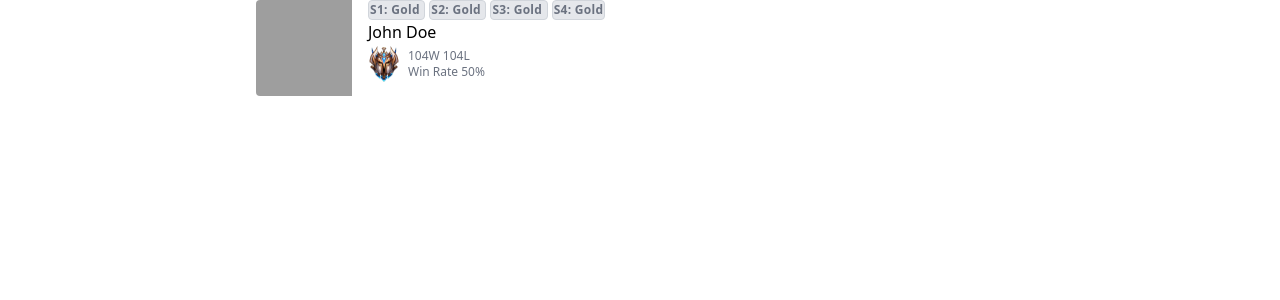
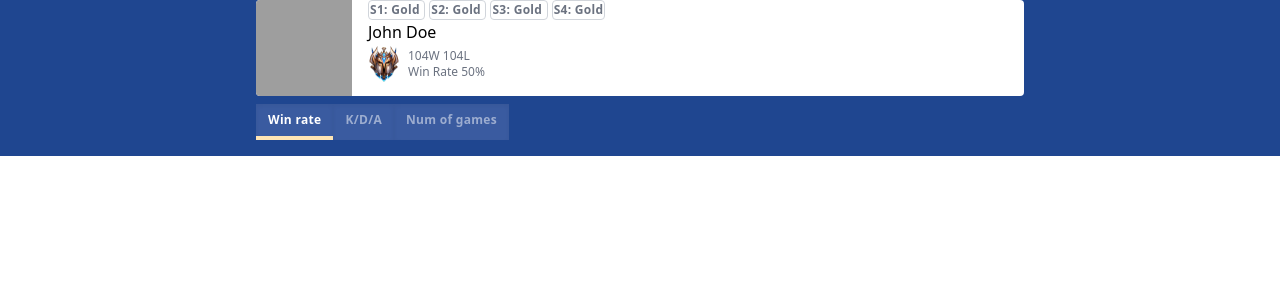
Before and after one commit to JosephComputerScience/UCSA-UI, a Next.js app: page / in a window 1280 px wide. Shown: the top 300 px of the page. Built offline with nearby package versions, Linux system fonts and the light colour scheme; grey boxes are pictures that could not be loaded.

Commit message:
nav bar no functionality (#26)
Co-authored-by: JosephNgNebuCorp <joseph.nguyen@nebucorp.com>

```diff
--- /dev/null
+++ b/src/components/Nav/index.tsx
@@ -0,0 +1,68 @@
+// external imports
+import classnames from 'classnames';
+import { FC } from 'react';
+// types
+import { StylingType } from '../../models/types';
+
+export type ItemType = {
+  key: string;
+  label: string;
+};
+
+interface NavType extends StylingType {
+  items: ItemType[];
+  onClick: (item: ItemType) => void;
+  activeItemKey: string;
+  borderColorClass?: string;
+}
+
+interface NavItemType extends StylingType {
+  item: ItemType;
+  onClick: (item: ItemType) => void;
+}
+
+const NavItem: FC<NavItemType> = ({ className, style, item, onClick }) => {
+  const { label } = item;
+  return (
+    <div
+      className={`text-xs font-semibold tracking-wide py-2 px-3 shadow-inner w-fit bg-secondary ${className}`}
+      style={style}
+    >
+      <p
+        className='hover:text-white cursor-pointer'
+        onClick={() => onClick(item)}
+      >
+        {label}
+      </p>
+    </div>
+  );
+};
+
+export const Nav: FC<NavType> = ({
+  items,
+  onClick,
+  activeItemKey,
+  borderColorClass,
+}) => {
+  const borderColor = borderColorClass || 'border-b-quaternary';
+  return (
+    <div className='flex mb-4'>
+      {items.map((item, index) => {
+        const { key } = item;
+        const isActive = activeItemKey === key;
+        return (
+          <NavItem
+            className={classnames(`${activeItemKey === key && borderColor}`, {
+              'border-b-4': isActive,
+              'text-white': isActive,
+              'text-white/50': !isActive,
+            })}
+            key={`nav${index}${Math.floor(Math.random() * 1000)}`}
+            item={item}
+            onClick={onClick}
+          />
+        );
+      })}
+    </div>
+  );
+};
--- a/src/components/SummonerDetail/index.tsx
+++ b/src/components/SummonerDetail/index.tsx
@@ -37,7 +37,7 @@ export const SummonerDetail: FC<SummonerDetail> = ({ className }) => {
             <div
               key={index}
               className={classnames(
-                'rounded p-px border border-gray-300 bg-gray-200 text-gray-500',
+                'rounded p-px border border-gray-300 bg-white text-gray-500',
                 {
                   'ml-1': index !== 0,
                 }
--- a/src/pages/index.tsx
+++ b/src/pages/index.tsx
@@ -1,16 +1,31 @@
 // external imports
+import { useState } from 'react';
 import type { NextPage } from 'next';
 // local imports
 import { Page, PageContent } from '../components/layout';
+import { Nav, ItemType } from '../components/Nav';
 import { SummonerDetail } from '../components/SummonerDetail';
 // import fullConfig from '../../tailwind-full.config.js'; for later on
 
+const items = [
+  { key: 'WIN_RATE', label: 'Win rate' },
+  { key: 'KDA', label: 'K/D/A' },
+  { key: 'NUM_OF_GAMES', label: 'Num of games' },
+];
+
 const Home: NextPage = () => {
+  const [activeNav, setActiveNav] = useState(items[0]);
   // console.log(fullConfig.theme.screens); gonna need this for later for state handling
+
+  const onNavClick = (item: ItemType) => {
+    setActiveNav(item);
+  };
+
   return (
-    <Page>
+    <Page className='bg-primary'>
       <PageContent>
         <SummonerDetail className='rounded overflow-hidden mb-2 bg-white' />
+        <Nav items={items} activeItemKey={activeNav.key} onClick={onNavClick} />
       </PageContent>
     </Page>
   );
--- a/tailwind.config.js
+++ b/tailwind.config.js
@@ -4,7 +4,14 @@ module.exports = {
     "./src/components/**/*.{js,ts,jsx,tsx}",
   ],
   theme: {
-    extend: {},
+    extend: {
+      colors: {
+        'primary': '#1F4690',
+        'secondary': '#3A5BA0',
+        'tertiary': '#FFA500',
+        'quaternary': '#FFE5B4',
+      }
+    },
   },
   plugins: [],
 };
```
